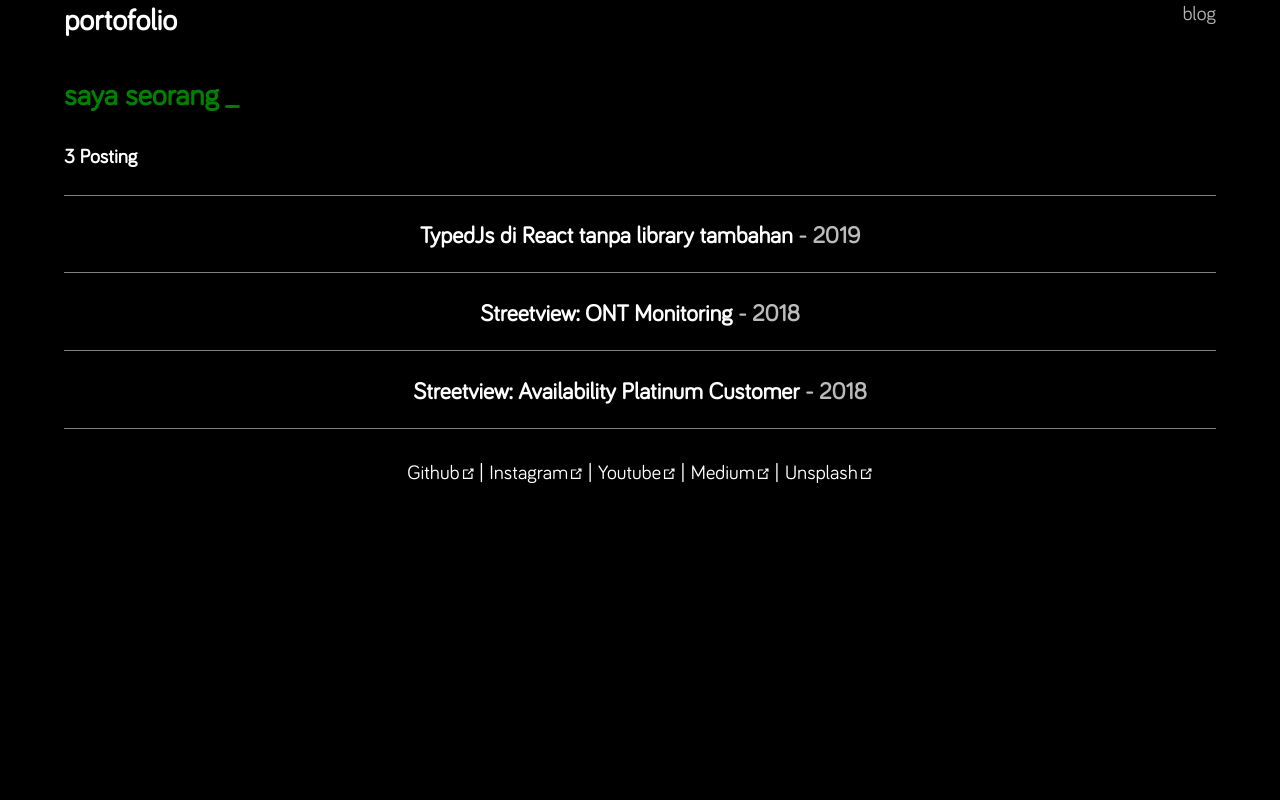
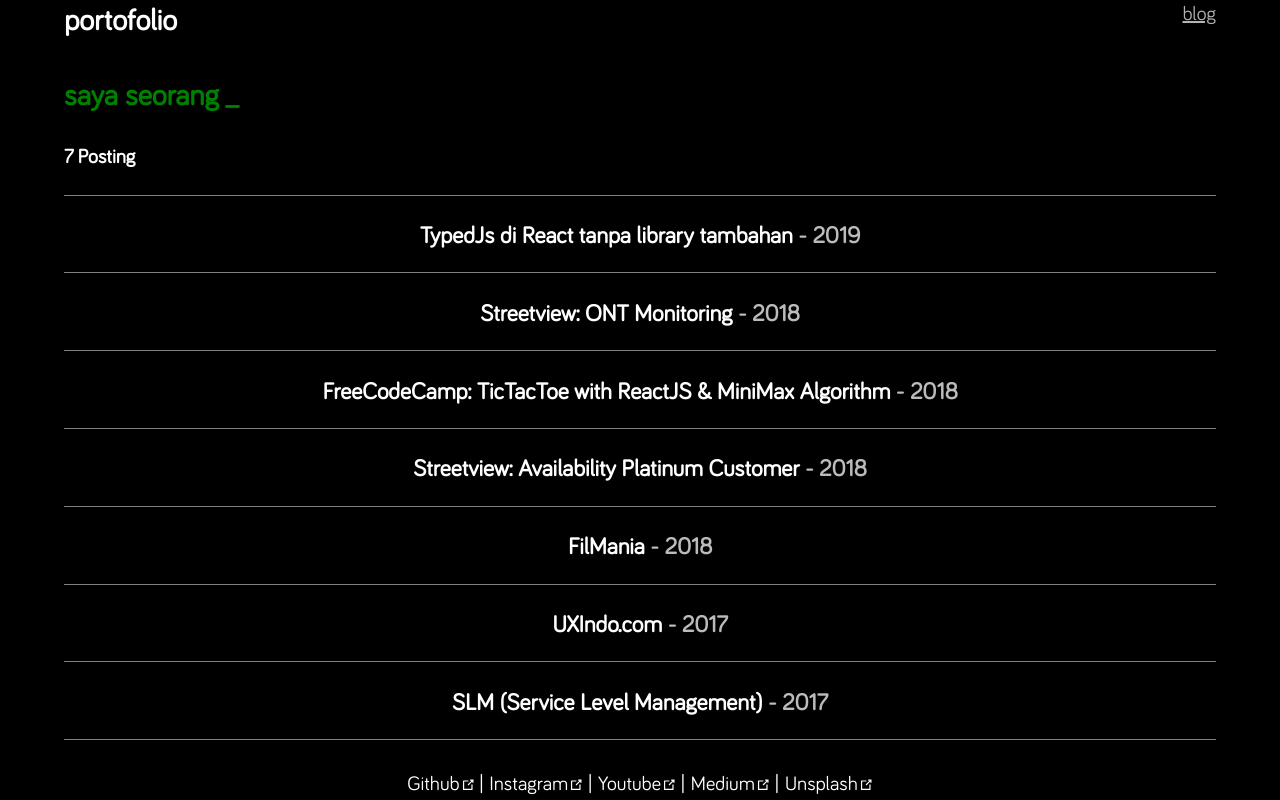
Before and after one commit to andihaki/gatsbyjs, a Gatsby site: page / in a window 1280 px wide. Built offline with nearby package versions, Linux system fonts and the light colour scheme; Gatsby itself is replaced by a stand-in of ours.

Commit message:
project page styling

```diff
--- a/src/components/navbar.jsx
+++ b/src/components/navbar.jsx
@@ -7,6 +7,12 @@ const LinkStyled = styled(Link)`
   background-image: none;
   color: #ffffff;
   text-decoration: none;
+
+  &:hover,
+  &:focus,
+  &:visited  {
+    text-decoration: none;
+  }
 `;
 
 const NavBar = styled.div`
@@ -32,6 +38,14 @@ const PostHeader = styled.p`
     ` :
     `
       opacity: 0.7;
+      text-decoration: underline;
+
+      &:hover,
+      &:focus,
+      &:visited {
+        opacity: 1;
+        text-decoration: none;
+      }
     `};
 `;
 
--- /dev/null
+++ b/src/pages/film-mania.md
@@ -0,0 +1,6 @@
+---
+title: "FilMania"
+date: "2018-05-01"
+---
+
+evidence on progress
--- a/src/pages/index.jsx
+++ b/src/pages/index.jsx
@@ -11,6 +11,40 @@ import Typed from "../containers/typed";
 const LinkStyled = styled(Link)`
   text-decoration: none;
   color: inherit;
+
+  &:hover {
+    text-decoration: none;
+  }
+
+  &:after {
+    content: "";
+    height: 5px;
+    left: 0;
+    bottom: 20;
+    width: 1px;
+    position: absolute;
+    -webkit-transition: all 1s ease;
+    -moz-transition: all 1s ease;
+    -ms-transition: all 1s ease;
+    -o-transition: all 1s ease;
+    transition: all 1s ease;
+    right: 0;
+    margin: 0 auto;
+  }
+
+  &:hover:after,
+  &:focus:after,
+  &:active:after{
+    width: 91%; /* fallback */
+    width: calc(100% - 8rem);
+    background-color: #fff; /* fallback */
+    background: #f09433;
+    background: -moz-linear-gradient(45deg, #f09433 0%, #e6683c 25%, #dc2743 50%, #cc2366 75%, #bc1888 100%);
+    background: -webkit-linear-gradient(45deg, #f09433 0%,#e6683c 25%,#dc2743 50%,#cc2366 75%,#bc1888 100%);
+    background: linear-gradient(45deg, #f09433 0%,#e6683c 25%,#dc2743 50%,#cc2366 75%,#bc1888 100%);
+    filter: progid:DXImageTransform.Microsoft.gradient( startColorstr='#f09433', endColorstr='#bc1888',GradientType=1 );
+    color:transparent;
+  }
 `;
 
 const DateStyled = styled.span`
@@ -23,6 +57,25 @@ const BorderTop = styled.div`
   ${props => props.lastItem ? 'border-bottom: 0.025px solid #808080;' : null}
 `;
 
+const Title = styled.h3`
+text-decoration: none;
+  // &:hover {
+  //   background: #f09433;
+  //   background: -moz-linear-gradient(45deg, #f09433 0%, #e6683c 25%, #dc2743 50%, #cc2366 75%, #bc1888 100%);
+  //   background: -webkit-linear-gradient(45deg, #f09433 0%,#e6683c 25%,#dc2743 50%,#cc2366 75%,#bc1888 100%);
+  //   background: linear-gradient(45deg, #f09433 0%,#e6683c 25%,#dc2743 50%,#cc2366 75%,#bc1888 100%);
+  //   filter: progid:DXImageTransform.Microsoft.gradient( startColorstr='#f09433', endColorstr='#bc1888',GradientType=1 );
+  //   color:transparent;
+  //   -webkit-background-clip: text;
+  //   background-clip: text;
+  //   -webkit-transition: all 1s ease;
+  //   -moz-transition: all 1s ease;
+  //   -ms-transition: all 1s ease;
+  //   -o-transition: all 1s ease;
+  //   transition: all 1s ease;
+  // }
+`;
+
 export default ({ data }) => (
   <Layout>
     <Typed />
@@ -32,10 +85,10 @@ export default ({ data }) => (
     {data.allMarkdownRemark.edges.map(({ node }, index) => (
       <BorderTop key={node.id} lastItem={parseInt(data.allMarkdownRemark.totalCount)-1 === parseInt(index)}>
         <LinkStyled to={node.fields.slug}>
-          <h3>
+          <Title>
             {node.frontmatter.title}{" "}
             <DateStyled> - {node.frontmatter.date.split(" ")[2]}</DateStyled>
-          </h3>
+          </Title>
         </LinkStyled>
       </BorderTop>
     ))}
--- /dev/null
+++ b/src/pages/service-level-management.md
@@ -0,0 +1,6 @@
+---
+title: "SLM (Service Level Management)"
+date: "2017-03-01"
+---
+
+evidence on progress
--- /dev/null
+++ b/src/pages/tictactoe-minimax.md
@@ -0,0 +1,7 @@
+---
+title: "FreeCodeCamp: TicTacToe with ReactJS & MiniMax Algorithm"
+date: "2018-11-01"
+---
+
+<iframe height='350' scrolling='no' title='FreeCodeCamp: TicTacToe with ReactJS & MiniMax Algorithm' src='//codepen.io/andihaki/embed/aGvLaJ/?height=265&theme-id=0&default-tab=js,result' frameborder='no' allowtransparency='true' allowfullscreen='true' style='width: 100%;'>See the Pen <a href='https://codepen.io/andihaki/pen/aGvLaJ/'>FreeCodeCamp: TicTacToe with ReactJS & MiniMax Algorithm</a> by andi hakim (<a href='https://codepen.io/andihaki'>@andihaki</a>) on <a href='https://codepen.io'>CodePen</a>.
+</iframe>
--- /dev/null
+++ b/src/pages/uxindo-dot-com.md
@@ -0,0 +1,6 @@
+---
+title: "UXIndo.com"
+date: "2017-10-27"
+---
+
+evidence on progress
```
